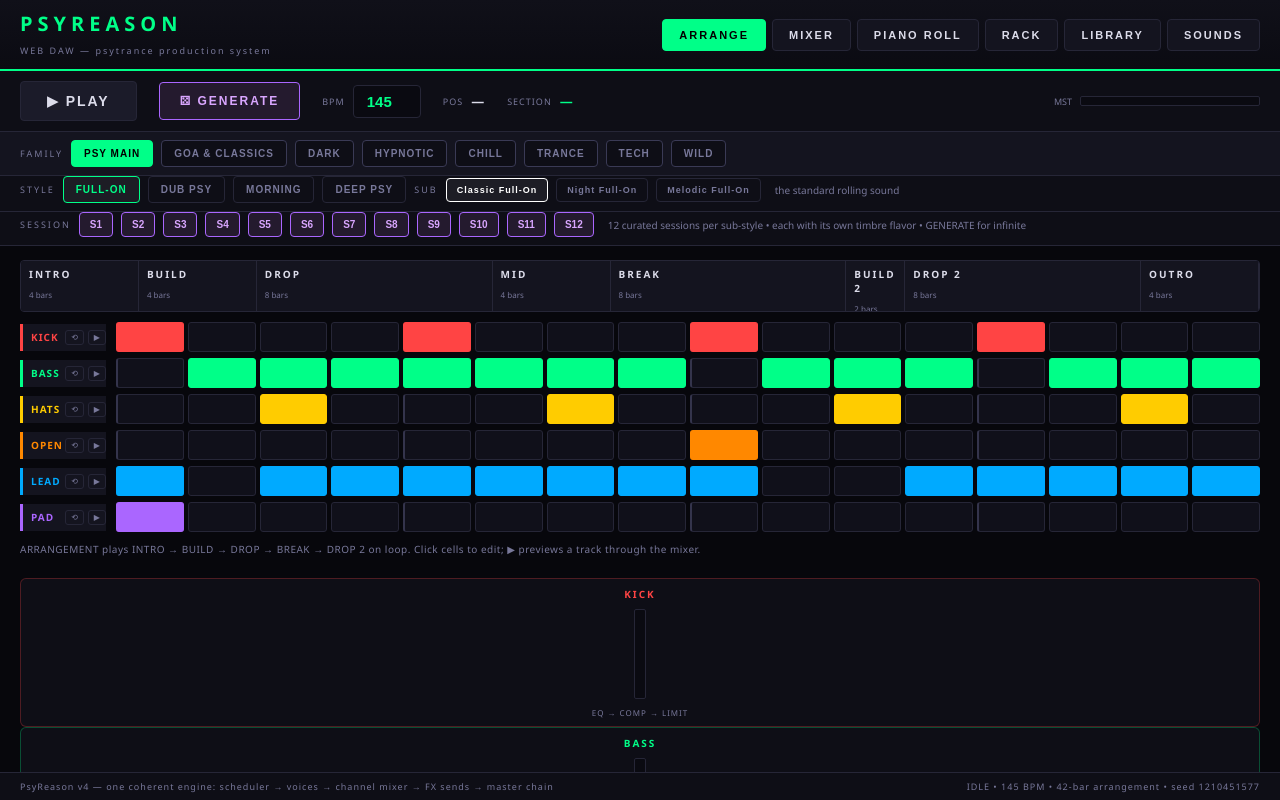
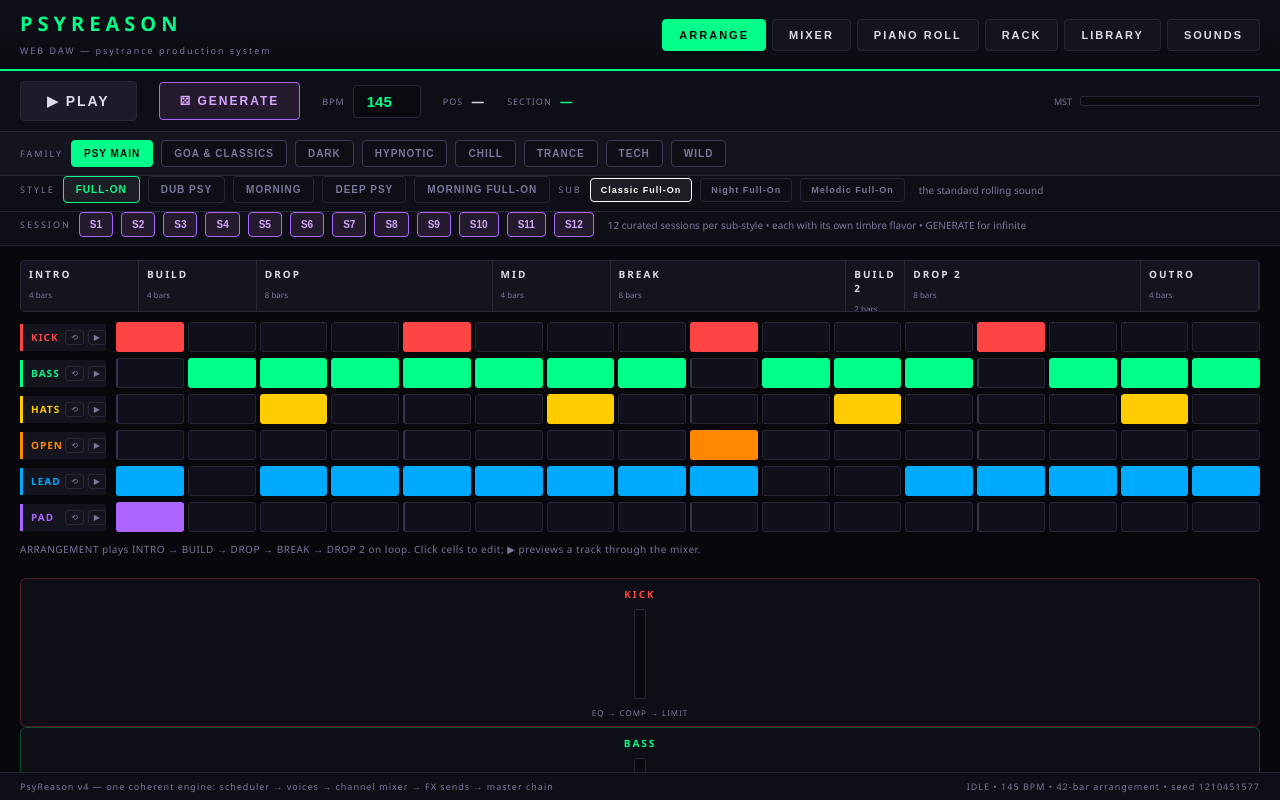
Before and after one commit to dudududi144-source/psyreason, a React (Vite) app in the folder ui/: page / in a window 1280 px wide. Built offline with nearby package versions, Linux system fonts and the light colour scheme.

Commit message:
feat: +4 styles (34 styles, 73 subs, 876 sessions)

```diff
--- a/ui/src/audio/generator.ts
+++ b/ui/src/audio/generator.ts
@@ -160,7 +160,25 @@ export const STYLES: StyleDef[] = [
     sub({ id: 'golden', name: 'Golden Hour', bpm: 146, scale: MAJ, bassChar: 'flat', leadChar: 'super', clap: true, leadDensity: 0.75, padProb: 1, desc: 'golden hour euphoria' }),
     sub({ id: 'horizon', name: 'Horizon', bpm: 147, scale: MAJ, bassChar: 'flat', leadChar: 'super', clap: true, leadLeap: 0.5, padProb: 1, leadWave: 'square', desc: 'endless horizon anthem' }),
   ]},
+  { id: 'hypnoforest', name: 'HYPNO FOREST', color: '#55aa88', family: 'HYPNOTIC', desc: 'forest hypnosis 144-147', subs: [
+    sub({ id: 'canopy', name: 'Canopy', bpm: 145, scale: DOR, bassChar: 'growl', leadChar: 'twist', drumChar: 'round', bassStyle: 'hypnotic', leadDensity: 0.4, padProb: 0.5, desc: 'layers under the canopy' }),
+    sub({ id: 'roots', name: 'Roots', bpm: 147, bassChar: 'sub', leadChar: 'air', drumChar: 'hard', bassStyle: 'hypnotic', leadDensity: 0.35, padProb: 0.4, desc: 'deep root pressure' }),
+  ]},
+  { id: 'morningfull', name: 'MORNING FULL-ON', color: '#ffcc77', family: 'PSY MAIN', desc: 'sunrise full-on 146-148', subs: [
+    sub({ id: 'firstlight', name: 'First Light', bpm: 146, scale: MAJ, bassChar: 'pluck', leadChar: 'super', clap: true, leadDensity: 0.7, padProb: 0.8, desc: 'first light energy' }),
+    sub({ id: 'daybreak', name: 'Daybreak', bpm: 148, scale: MAJ, bassChar: 'flat', leadChar: 'super', clap: true, leadLeap: 0.45, padProb: 0.9, desc: 'full daybreak rush' }),
+  ]},
+  { id: 'darktech', name: 'DARK TECH', color: '#8899bb', family: 'TECH', desc: 'industrial dark 138-141', subs: [
+    sub({ id: 'machine', name: 'Machine', bpm: 139, bassChar: 'flat', leadChar: 'pluck', drumChar: 'hard', bassWave: 'square', bassStyle: 'hypnotic', leadDensity: 0.25, desc: 'mechanical dark pulse' }),
+    sub({ id: 'factory', name: 'Factory', bpm: 141, bassChar: 'growl', leadChar: 'twist', drumChar: 'hard', bassDrive: 0.8, leadDensity: 0.3, desc: 'industrial clang' }),
+  ]},
+  { id: 'chillgoa', name: 'CHILL GOA', color: '#99ddbb', family: 'CHILL', desc: 'goa flavors downtempo 92-98', subs: [
+    sub({ id: 'oasisc', name: 'Oasis', bpm: 96, scale: HARM, bassChar: 'sub', leadChar: 'acid', drumChar: 'soft', kickMode: 'half', leadDensity: 0.4, padProb: 0.9, desc: 'goa oasis chill' }),
+    sub({ id: 'temple', name: 'Temple', bpm: 92, scale: HARM, bassChar: 'sub', leadChar: 'air', drumChar: 'soft', kickMode: 'half', leadDensity: 0.35, padProb: 1, desc: 'temple ambience' }),
+  ]},
 ];
+
+
 
 
 
```
